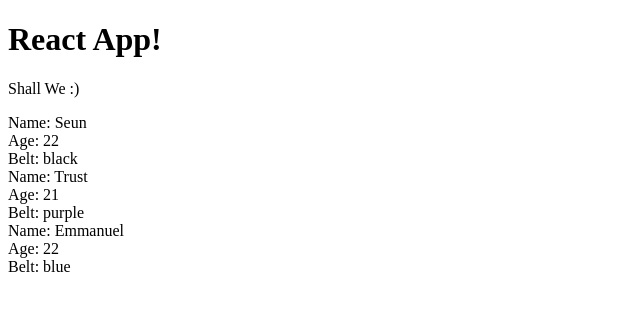
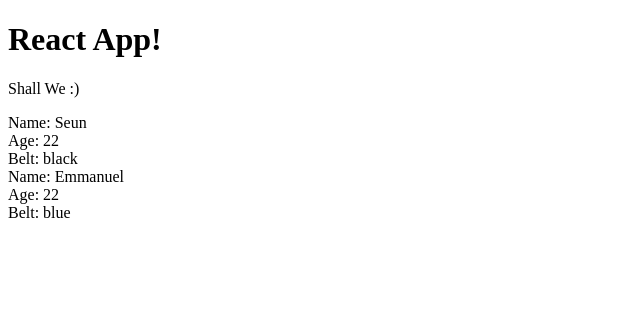
Before and after one commit to SeunOluwa/React-Class-Based-Component-Tutorial, a React (Create React App) app in the folder myapp/: page / in a window 1280 px wide. Shown: the top 310 px of the page, without its empty margins (0-640 px from the left). Built offline with nearby package versions, Linux system fonts and the light colour scheme.

Commit message:
conditional output

```diff
--- a/myapp/src/Ninjas.js
+++ b/myapp/src/Ninjas.js
@@ -1,18 +1,35 @@
 import React from 'react';
 
 const Ninjas = ({ ninjas }) => {
-    const ninjaList = ninjas.map(ninja => {
-        return (
-            <div className="ninja" key={ninja.id}>
-                <div>Name: { ninja.name }</div>
-                <div>Age: { ninja.age }</div>
-                <div>Belt: { ninja.belt }</div>
-            </div>
-        );
-    })
+    // const ninjaList = ninjas.map(ninja => {
+    //     if (ninja.age > 21) {
+    //         return (
+    //             <div className="ninja" key={ninja.id}>
+    //                 <div>Name: { ninja.name }</div>
+    //                 <div>Age: { ninja.age }</div>
+    //                 <div>Belt: { ninja.belt }</div>
+    //             </div>
+    //         );
+    //     } else {
+    //         return null;
+    //     }
+    // })
+
+
+
     return (
         <div className="ninja-list">
-            { ninjaList }
+            {
+                ninjas.map(ninja => {
+                    return ninja.age > 21 ? (
+                        <div className="ninja" key={ninja.id}>
+                            <div>Name: { ninja.name }</div>
+                            <div>Age: { ninja.age }</div>
+                            <div>Belt: { ninja.belt }</div>
+                        </div>
+                    ) : null;
+                })
+            }
         </div>
     );
 }
```
